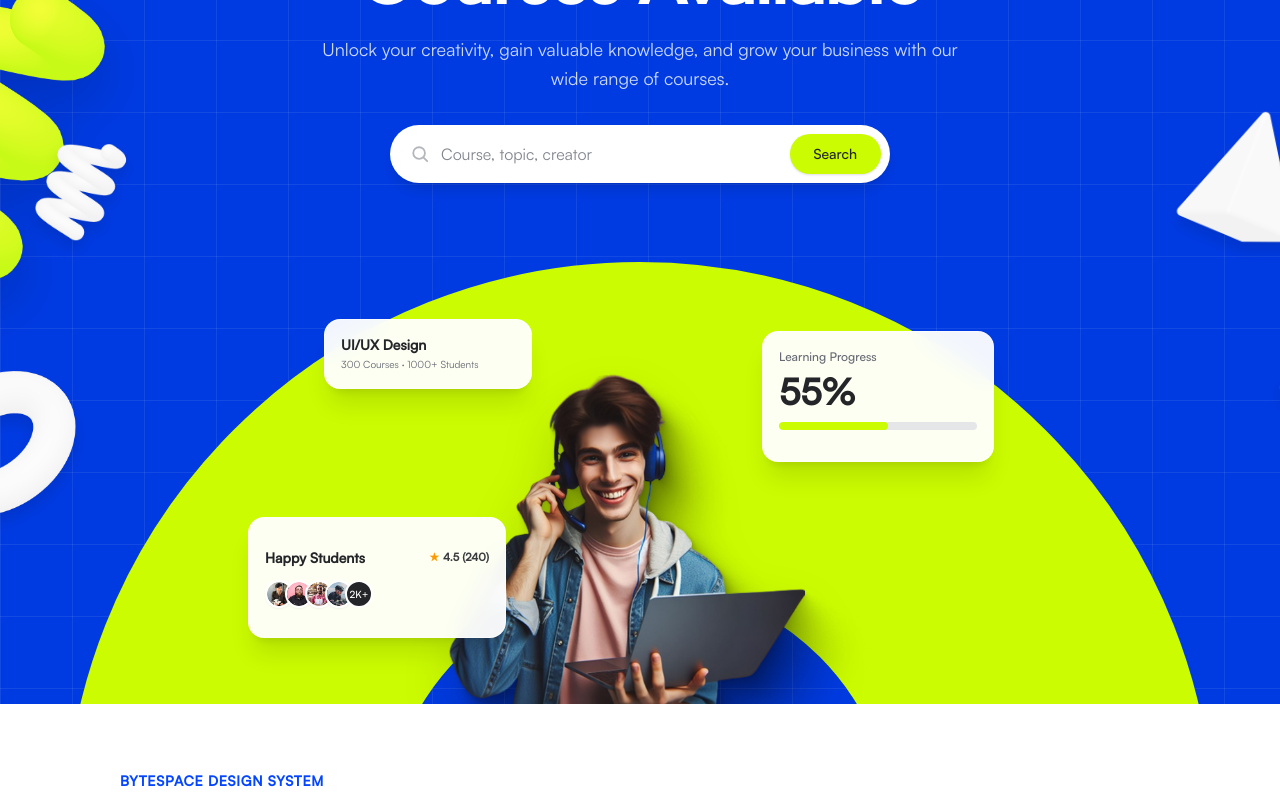
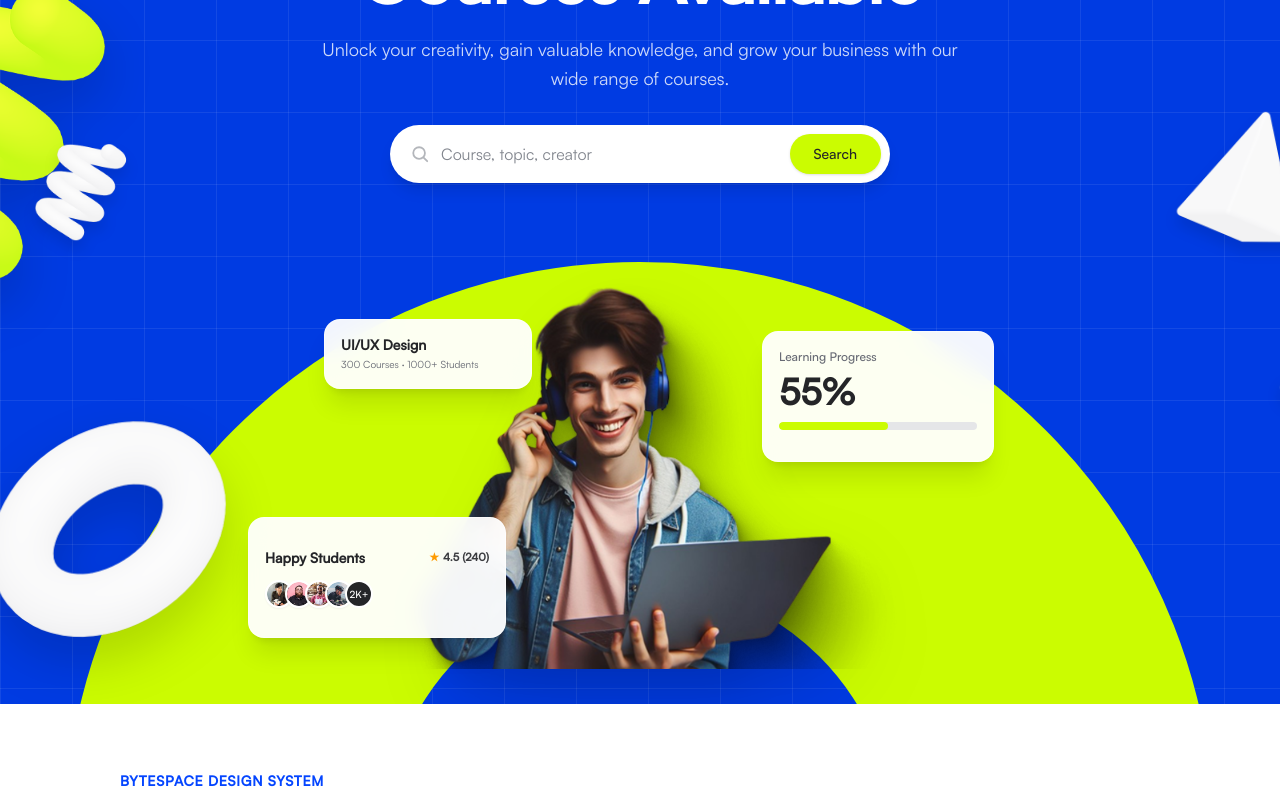
Before and after one commit to maliha-mobassira/bytespace-new, a Next.js app: page / in a window 1280 px wide. Shown: the part 320-1120 px from the top of the page. Built offline with nearby package versions, Linux system fonts and the light colour scheme.

Commit message:
fix: apply exact Figma dimensions and positions for boy image and donut shape

```diff
--- a/components/sections/Hero.tsx
+++ b/components/sections/Hero.tsx
@@ -78,24 +78,6 @@ export function Hero() {
             />
           </div>
 
-          {/* White Torus / Ring (Bottom-Left) */}
-          <div
-            className="absolute"
-            style={{
-              left: "80px",
-              top: "430px",
-              width: "230px",
-            }}
-          >
-            <Image
-              src="/images/shape-ring-white.png"
-              alt=""
-              width={230}
-              height={230}
-              className="w-full h-auto object-contain drop-shadow-xl"
-            />
-          </div>
-
           {/* Lime Cylinder (Top-Right) */}
           <div
             className="absolute"
@@ -151,10 +133,30 @@ export function Hero() {
           </div>
         </div>
 
-        {/* 2. Ellipse 7 (Exact Figma: left: calc(50% - 1149px/2 - 0.5px); top: 582px; border: 320px solid #CBFC01;) */}
+        {/* 2. White Donut / Torus (Exact Figma: width: 342px; left: calc(50% - 342px/2 - 531px); top: 66.6%;) */}
         <div
           aria-hidden="true"
           className="absolute z-10 pointer-events-none"
+          style={{
+            position: "absolute",
+            width: "342px",
+            left: "calc(50% - 342px/2 - 531px)",
+            top: "66.6%",
+          }}
+        >
+          <Image
+            src="/images/shape-ring-white.png"
+            alt=""
+            width={342}
+            height={342}
+            className="w-full h-auto object-contain drop-shadow-2xl"
+          />
+        </div>
+
+        {/* 3. Ellipse 7 (Exact Figma: left: calc(50% - 1149px/2 - 0.5px); top: 582px; border: 320px solid #CBFC01;) */}
+        <div
+          aria-hidden="true"
+          className="absolute z-0 pointer-events-none"
           style={{
             boxSizing: "border-box",
             position: "absolute",
@@ -167,7 +169,7 @@ export function Hero() {
           }}
         />
 
-        {/* 3. Hero Header Content (Exact Figma: width: 1200px; height: 345px; left: calc(50% - 1200px/2); top: 169px;) */}
+        {/* 4. Hero Header Content (Exact Figma: width: 1200px; height: 345px; left: calc(50% - 1200px/2); top: 169px;) */}
         <div
           className="absolute z-30 flex flex-col items-center text-center pointer-events-auto"
           style={{
@@ -196,27 +198,29 @@ export function Hero() {
           </div>
         </div>
 
-        {/* 4. Boy with Laptop (Exact Figma bounds, anchored to bottom, z-20) */}
+        {/* 5. Boy with Laptop (Exact Figma: width: 578px; height: 541px; left: calc(50% - 578px/2); top: 512px;) */}
         <div
           className="absolute z-20 pointer-events-none"
           style={{
-            left: "calc(50% - 250px)",
-            top: "450px",
-            width: "500px",
-            bottom: "0px",
+            position: "absolute",
+            width: "578px",
+            height: "541px",
+            left: "calc(50% - 578px/2)",
+            top: "512px",
+            filter: "drop-shadow(25px 36px 36px rgba(0, 0, 0, 0.12)) drop-shadow(10px 14px 16px rgba(0, 0, 0, 0.08))",
           }}
         >
           <Image
             src="/images/hero-boy.png"
             alt="Student with laptop"
-            width={500}
-            height={574}
+            width={578}
+            height={541}
             priority
-            className="w-full h-full object-contain object-bottom drop-shadow-2xl"
+            className="w-full h-full object-contain"
           />
         </div>
 
-        {/* 5. Card 1: UI/UX Design (Exact Figma: left: 404px; top: 639px; width: 208px; height: 70px;) */}
+        {/* 6. Card 1: UI/UX Design (Exact Figma: left: 404px; top: 639px; width: 208px; height: 70px;) */}
         <div
           className="absolute z-30 bg-white/95 backdrop-blur-md rounded-2xl shadow-xl border border-white/60 p-4 flex flex-col justify-center items-start gap-1 pointer-events-auto transition-transform duration-200 hover:scale-105"
           style={{
@@ -236,7 +240,7 @@ export function Hero() {
           </p>
         </div>
 
-        {/* 6. Card 2: Learning Progress 55% (Exact Figma: left: 842px; top: 651px; width: 232px; height: 131px;) */}
+        {/* 7. Card 2: Learning Progress 55% (Exact Figma: left: 842px; top: 651px; width: 232px; height: 131px;) */}
         <div
           className="absolute z-30 bg-white/95 backdrop-blur-md rounded-2xl shadow-xl border border-white/60 p-4 flex flex-col items-start gap-2 pointer-events-auto transition-transform duration-200 hover:scale-105"
           style={{
@@ -263,7 +267,7 @@ export function Hero() {
           </div>
         </div>
 
-        {/* 7. Card 3: Happy Students (Exact Figma: left: 328px; top: 837px; width: 258px; height: 121px;) */}
+        {/* 8. Card 3: Happy Students (Exact Figma: left: 328px; top: 837px; width: 258px; height: 121px;) */}
         <div
           className="absolute z-30 bg-white/95 backdrop-blur-md rounded-2xl shadow-xl border border-white/60 p-4 flex flex-col justify-center items-start gap-2 pointer-events-auto transition-transform duration-200 hover:scale-105"
           style={{
```
